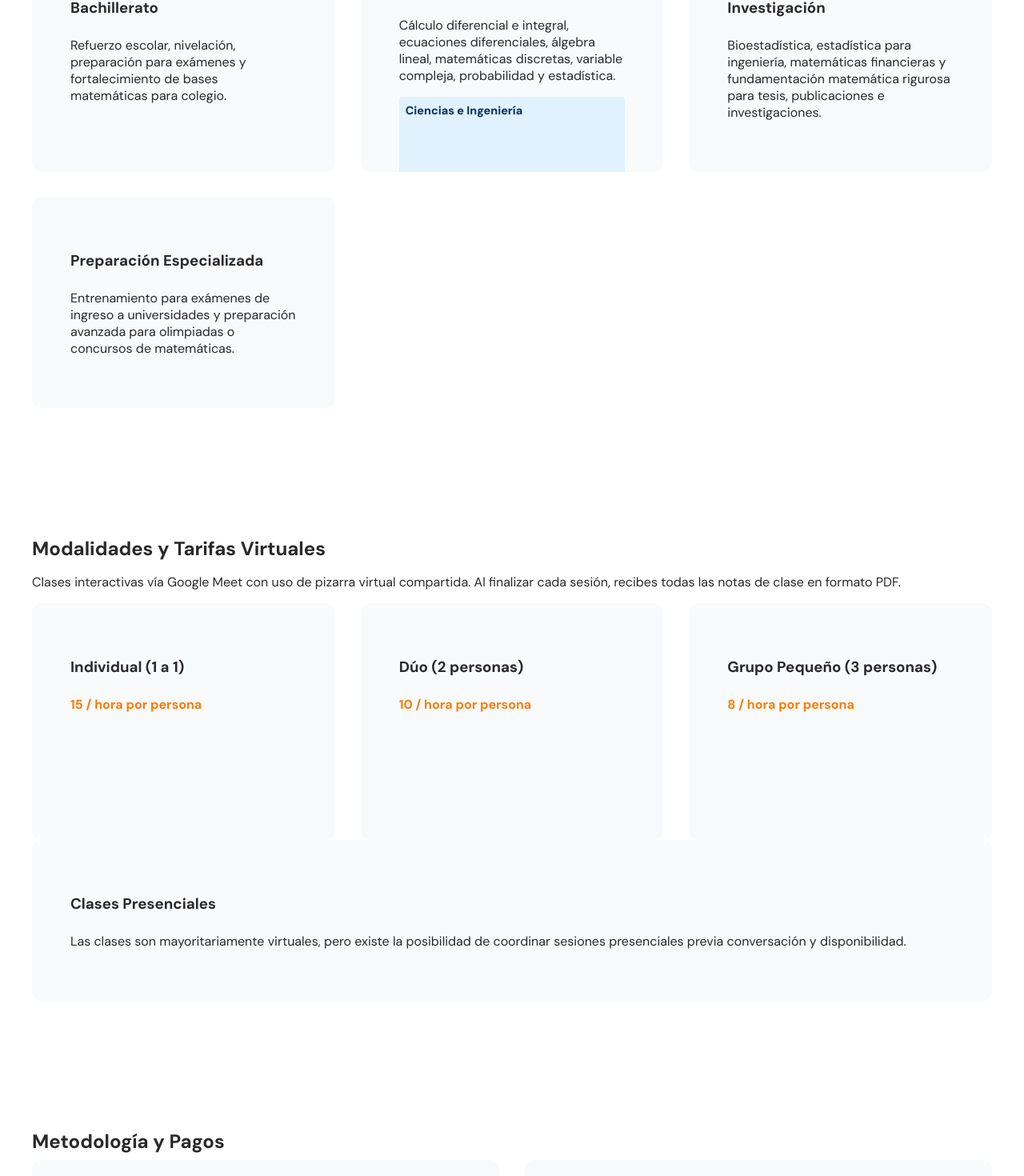
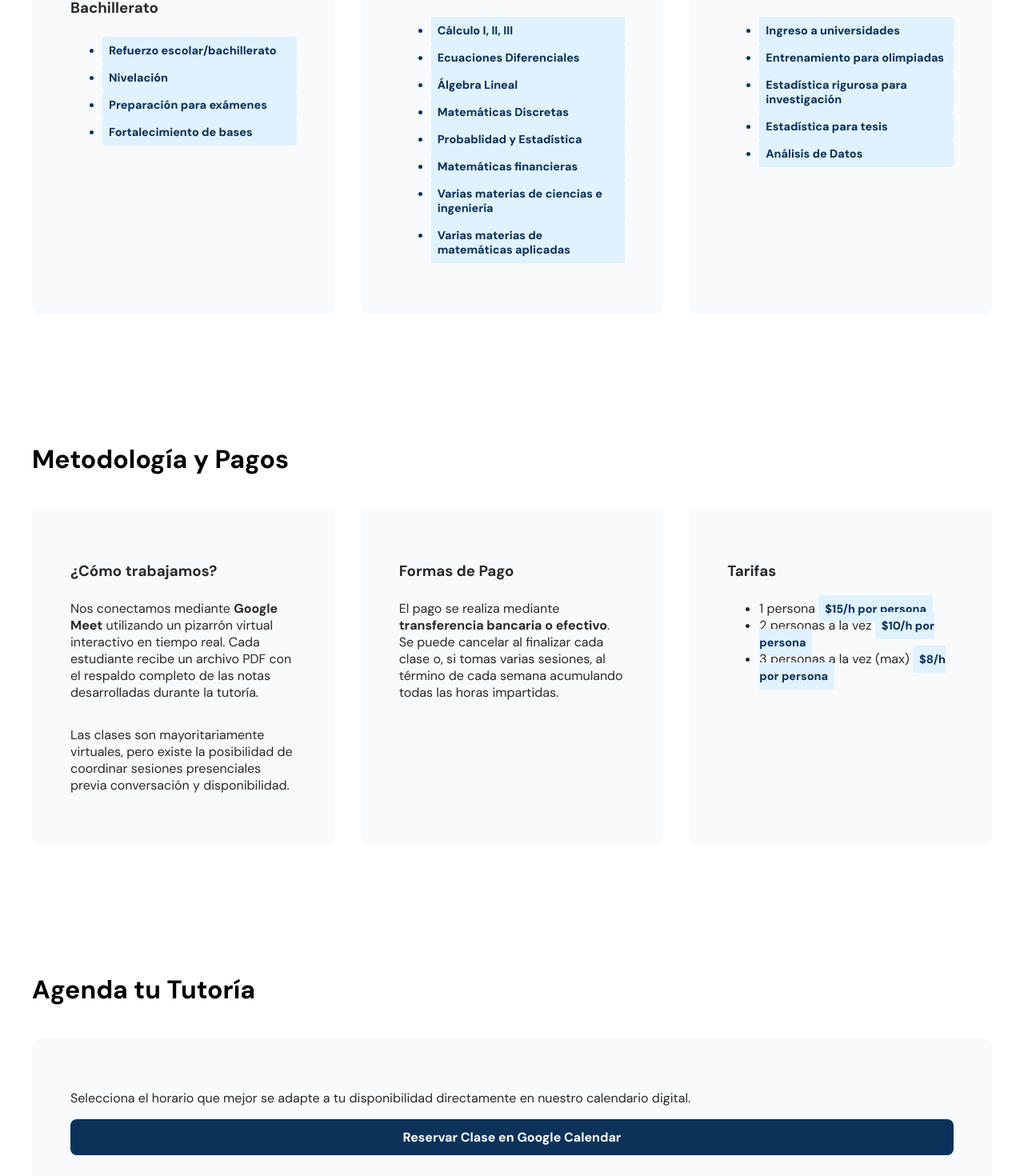
Before and after one commit to maujcardenas/mautematicas, a SvelteKit app: page /tutorias in a window 1280 px wide. Shown: the part 904-2374 px from the top of the page at 80% size. Built offline with nearby package versions, Linux system fonts and the light colour scheme.

Commit message:
better tutorias page

```diff
--- a/src/routes/tutorias/+page.svelte
+++ b/src/routes/tutorias/+page.svelte
@@ -2,7 +2,8 @@
 </script>
 
 <div class="layout-container">
-    <section class="hero-section">
+    <!-- Hero Section  -->
+    <section>
         <div class="card card-start">
             <span class="text-accent">Modalidad 1 a 1 y Grupos Reducidos</span>
             <h1>Clases y Tutorías de Matemáticas en Quito y Online</h1>
@@ -16,108 +17,60 @@
     </section>
 
     <!-- Subjects Section -->
-    <section class="subjects-section">
-        <div class="container">
+    <section>
         <h2 class="section-title">Áreas de Estudio y Materias</h2>
         <p>
-                Formación académica integral abarcando desde educación básica
-                hasta investigación científica avanzada.
+            Formación académica integral abarcando desde educación básica hasta
+            investigación científica avanzada.
         </p>
 
         <div class="grid-2">
             <div class="card">
                 <h3>Matemáticas Escolares y Bachillerato</h3>
-                    <p>
-                        Refuerzo escolar, nivelación, preparación para exámenes
-                        y fortalecimiento de bases matemáticas para colegio.
-                    </p>
+                <ul class="featured-list">
+                    <li class="pill">Refuerzo escolar/bachillerato</li>
+                    <li class="pill">Nivelación</li>
+                    <li class="pill">Preparación para exámenes</li>
+                    <li class="pill">Fortalecimiento de bases</li>
+                </ul>
             </div>
 
             <div class="card">
                 <h3>Matemáticas Universitarias</h3>
-                    <p>
-                        Cálculo diferencial e integral, ecuaciones
-                        diferenciales, álgebra lineal, matemáticas discretas,
-                        variable compleja, probabilidad y estadística.
-                    </p>
-                    <span class="pill text-accent">Ciencias e Ingeniería</span>
-                </div>
-
-                <div class="card">
-                    <h3>Ciencias de la Salud e Investigación</h3>
-                    <p>
-                        Bioestadística, estadística para ingeniería, matemáticas
-                        financieras y fundamentación matemática rigurosa para
-                        tesis, publicaciones e investigaciones.
-                    </p>
+                <ul class="featured-list">
+                    <li class="pill">Cálculo I, II, III</li>
+                    <li class="pill">Ecuaciones Diferenciales</li>
+                    <li class="pill">Álgebra Lineal</li>
+                    <li class="pill">Matemáticas Discretas</li>
+                    <li class="pill">Probablidad y Estadística</li>
+                    <li class="pill">Matemáticas financieras</li>
+                    <li class="pill">
+                        Varias materias de ciencias e ingeniería
+                    </li>
+                    <li class="pill">
+                        Varias materias de matemáticas aplicadas
+                    </li>
+                </ul>
             </div>
 
             <div class="card">
                 <h3>Preparación Especializada</h3>
-                    <p>
-                        Entrenamiento para exámenes de ingreso a universidades y
-                        preparación avanzada para olimpiadas o concursos de
-                        matemáticas.
-                    </p>
-                </div>
-            </div>
-        </div>
-    </section>
-
-    <!-- Pricing & Modality Section -->
-    <section class="pricing-section">
-        <div class="container">
-            <h2>Modalidades y Tarifas Virtuales</h2>
-            <p>
-                Clases interactivas vía Google Meet con uso de pizarra virtual
-                compartida. Al finalizar cada sesión, recibes todas las notas de
-                clase en formato PDF.
-            </p>
-
-            <div class="grid-2">
-                <div class="card">
-                    <h3>Individual (1 a 1)</h3>
-                    <p class="text-accent">15 / hora por persona</p>
-                    <p>
-                        Atención 100% personalizada enfocada en tus dudas y
-                        ritmo de aprendizaje.
-                    </p>
-                </div>
-
-                <div class="card">
-                    <h3>Dúo (2 personas)</h3>
-                    <p class="text-accent">10 / hora por persona</p>
-                    <p>
-                        Ideal para estudiar junto a un compañero de clase con la
-                        misma dinámica de calidad.
-                    </p>
-                </div>
-
-                <div class="card">
-                    <h3>Grupo Pequeño (3 personas)</h3>
-                    <p class="text-accent">8 / hora por persona</p>
-                    <p>
-                        Cupo máximo estricto de 3 personas para garantizar la
-                        calidad pedagógica de la sesión.
-                    </p>
-                </div>
-            </div>
-
-            <div class="card note-card">
-                <h3>Clases Presenciales</h3>
-                <p>
-                    Las clases son mayoritariamente virtuales, pero existe la
-                    posibilidad de coordinar sesiones presenciales previa
-                    conversación y disponibilidad.
-                </p>
+                <ul class="featured-list">
+                    <li class="pill">Ingreso a universidades</li>
+                    <li class="pill">Entrenamiento para olimpiadas</li>
+                    <li class="pill">
+                        Estadística rigurosa para investigación
+                    </li>
+                    <li class="pill">Estadística para tesis</li>
+                    <li class="pill">Análisis de Datos</li>
+                </ul>
             </div>
         </div>
     </section>
 
     <!-- Methodology & Logistics Section -->
-    <section class="logistics-section">
-        <div class="container">
-            <h2>Metodología y Pagos</h2>
+    <section>
+        <h2 class="section-title">Metodología y Pagos</h2>
 
         <div class="grid-2">
             <div class="card">
@@ -125,8 +78,13 @@
                 <p>
                     Nos conectamos mediante <strong>Google Meet</strong> utilizando
                     un pizarrón virtual interactivo en tiempo real. Cada estudiante
-                        recibe un archivo PDF con el respaldo completo de las notas
-                        desarrolladas durante la tutoría.
+                    recibe un archivo PDF con el respaldo completo de las notas desarrolladas
+                    durante la tutoría.
+                </p>
+                <p>
+                    Las clases son mayoritariamente virtuales, pero existe la
+                    posibilidad de coordinar sesiones presenciales previa
+                    conversación y disponibilidad.
                 </p>
             </div>
 
@@ -136,18 +94,35 @@
                     El pago se realiza mediante <strong
                         >transferencia bancaria o efectivo</strong
                     >. Se puede cancelar al finalizar cada clase o, si tomas
-                        varias sesiones, al término de cada semana acumulando
-                        todas las horas impartidas.
+                    varias sesiones, al término de cada semana acumulando todas
+                    las horas impartidas.
                 </p>
             </div>
+
+            <div class="card">
+                <h3>Tarifas</h3>
+                <ul class="featured-list">
+                    <li>
+                        <span>1 persona</span>
+                        <span class="pill"> $15/h por persona </span>
+                    </li>
+                    <li>
+                        <span>2 personas a la vez</span>
+                        <span class="pill"> $10/h por persona </span>
+                    </li>
+                    <li>
+                        <span>3 personas a la vez (max)</span>
+                        <span class="pill"> $8/h por persona </span>
+                    </li>
+                </ul>
             </div>
         </div>
     </section>
 
     <!-- Booking CTA Section -->
-    <section class="cta-section">
-        <div class="container">
-            <h2>Agenda tu Tutoría</h2>
+    <section>
+        <h2 class="section-title">Agenda tu Tutoría</h2>
+        <div class="card">
             <p>
                 Selecciona el horario que mejor se adapte a tu disponibilidad
                 directamente en nuestro calendario digital.
@@ -163,4 +138,9 @@
 </div>
 
 <style>
+    .feature-list {
+        margin-top: 1rem;
+        padding-left: 0rem;
+        list-style-type: none;
+    }
 </style>
```
Lines whose indentation alone changed are shown as unchanged.
